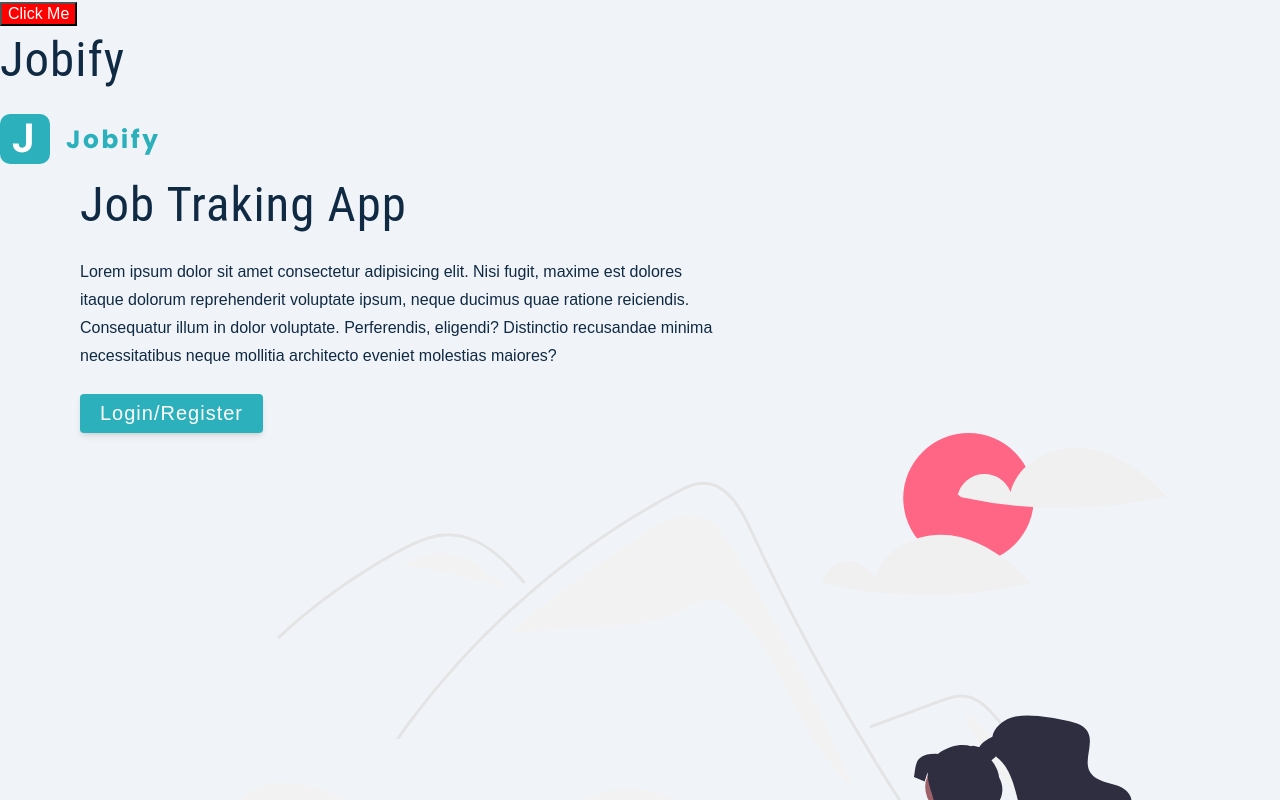
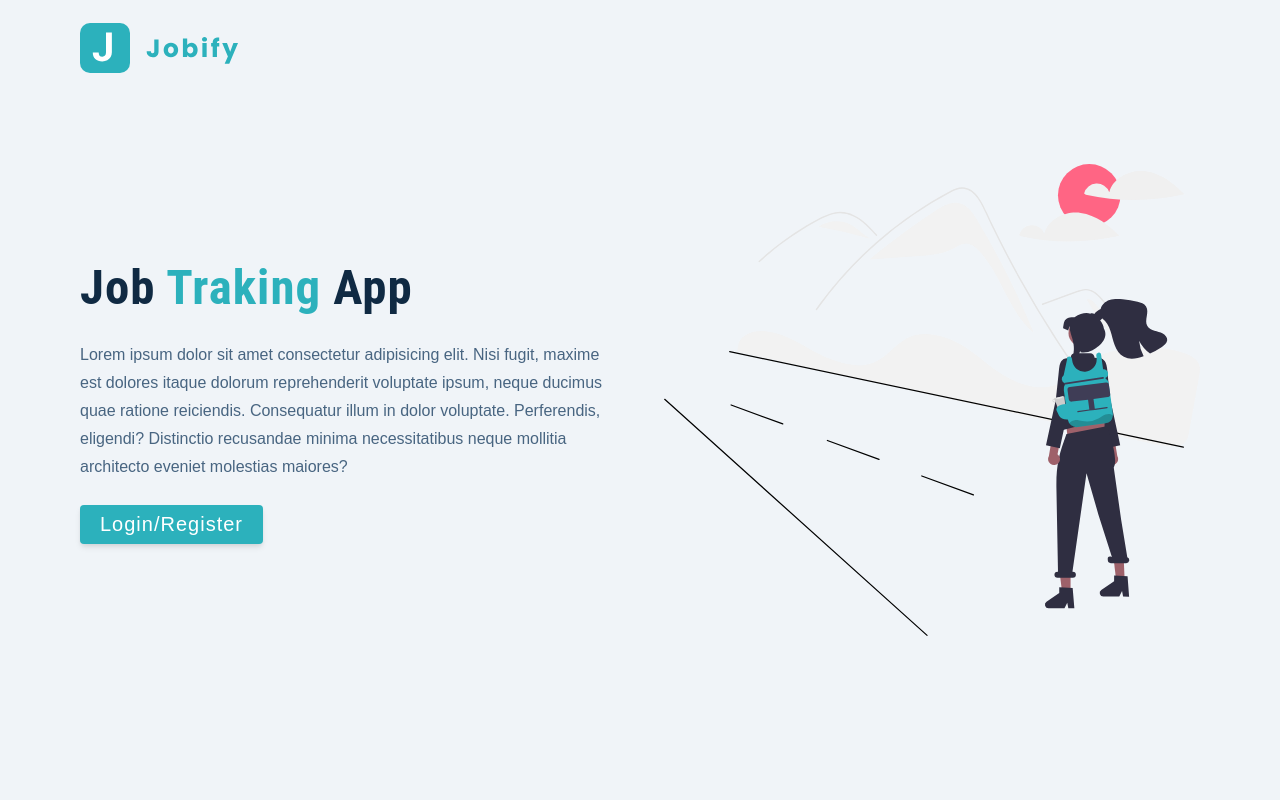
Before and after one commit to mzaid08/Jobify_MERN, a React (Create React App) app: page / in a window 1280 px wide. Shown: the top 800 px of the page. Built offline with nearby package versions, Linux system fonts and the light colour scheme; the HTML template or start-up script is replaced by a standard one.

Commit message:
added landing page styled and wrapper

```diff
--- a/src/App.js
+++ b/src/App.js
@@ -1,17 +1,8 @@
 import Landing from "./pages/Landing";
-import styled from "styled-components";
-
-const Button = styled.button`
-  background-color: red;
-  color: white;
-  font-size: 1rem;
-`;
 
 function App() {
   return (
     <div>
-      <Button>Click Me</Button>
-      <h1>Jobify</h1>
       <Landing />
     </div>
   );
--- a/src/pages/Landing.js
+++ b/src/pages/Landing.js
@@ -1,8 +1,10 @@
 import logo from "../assets/images/logo.svg";
 import main from "../assets/images/main.svg";
+import Wrapper from "../assets/wrappers/LandingPage";
 
 const Landing = () => {
   return (
+    <Wrapper>
       <main>
         <nav>
           <img src={logo} alt="jobify" className="logo" />
@@ -13,17 +15,19 @@ const Landing = () => {
               Job <span>traking</span> app
             </h1>
             <p>
-            Lorem ipsum dolor sit amet consectetur adipisicing elit. Nisi fugit,
-            maxime est dolores itaque dolorum reprehenderit voluptate ipsum,
-            neque ducimus quae ratione reiciendis. Consequatur illum in dolor
-            voluptate. Perferendis, eligendi? Distinctio recusandae minima
-            necessitatibus neque mollitia architecto eveniet molestias maiores?
+              Lorem ipsum dolor sit amet consectetur adipisicing elit. Nisi
+              fugit, maxime est dolores itaque dolorum reprehenderit voluptate
+              ipsum, neque ducimus quae ratione reiciendis. Consequatur illum in
+              dolor voluptate. Perferendis, eligendi? Distinctio recusandae
+              minima necessitatibus neque mollitia architecto eveniet molestias
+              maiores?
             </p>
             <button className="btn btn-hero">Login/Register</button>
           </div>
           <img src={main} alt="job hunt" className="img main-img" />
         </div>
       </main>
+    </Wrapper>
   );
 };
 
```
Lines whose indentation alone changed are shown as unchanged.
